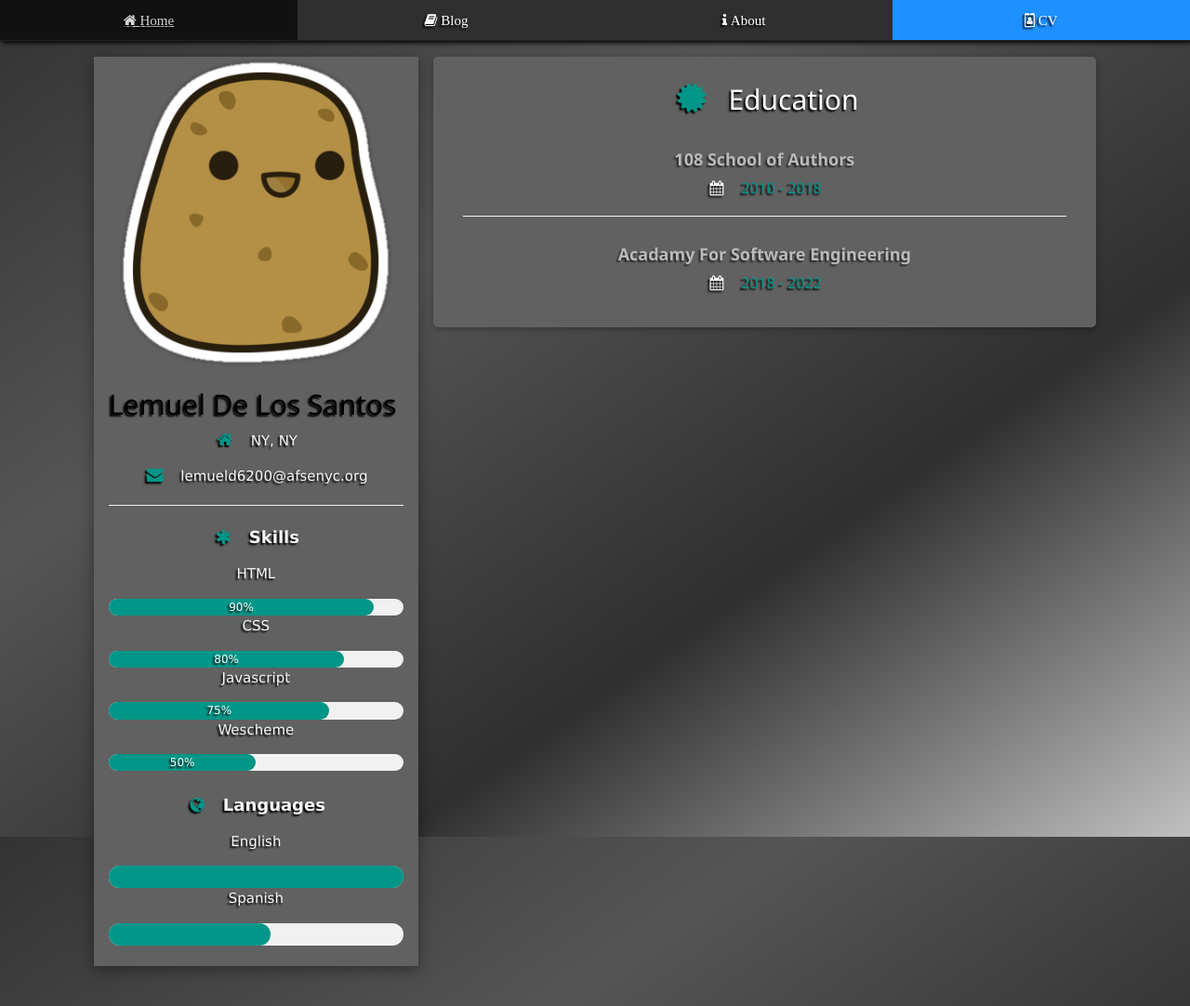
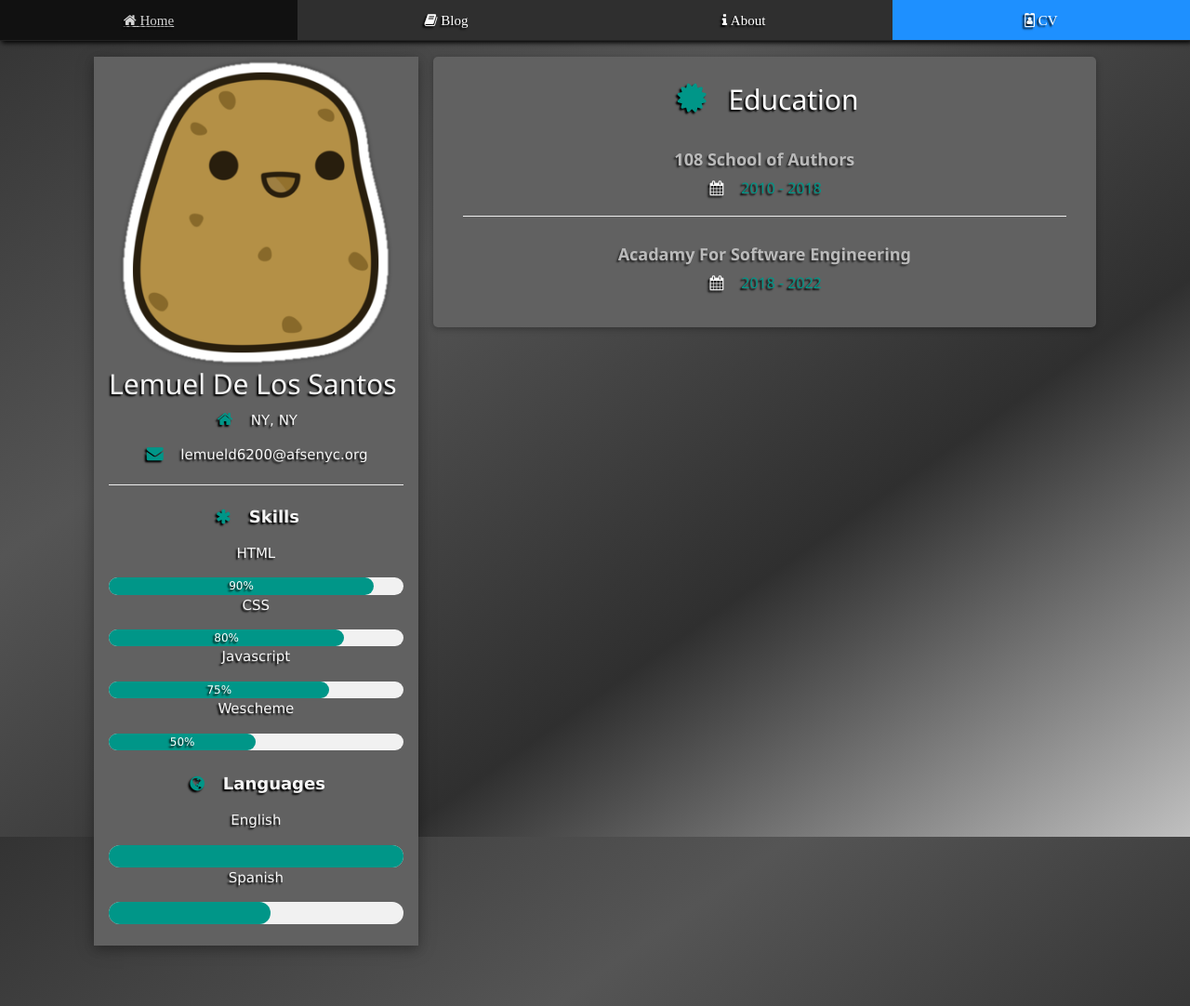
Before and after one commit to lemueldls/lemueld6200.github.io, a Jekyll site: the page built from cv/index.html, in a window 1280 px wide and 1082 px high. Shown: the whole window at 93% size. Built offline with Jekyll 4.4.1, drawn with Linux system fonts in a browser that asks for light colours; grey boxes are pictures that could not be loaded.

Commit message:
Update index.html

```diff
--- a/cv/index.html
+++ b/cv/index.html
@@ -26,8 +26,7 @@ title: Curriculum Vitae
 		  <img src="/img/Potato.png" style="width:100%" alt="Avatar">
           <br>
           <br>
-          <br>
-		  <div class="w3-display-bottomleft w3-container w3-text-black">
+		  <div class="w3-display-bottomleft w3-container w3-text">
 			<h2>Lemuel De Los Santos</h2>
 		  </div>
           <br>
```
